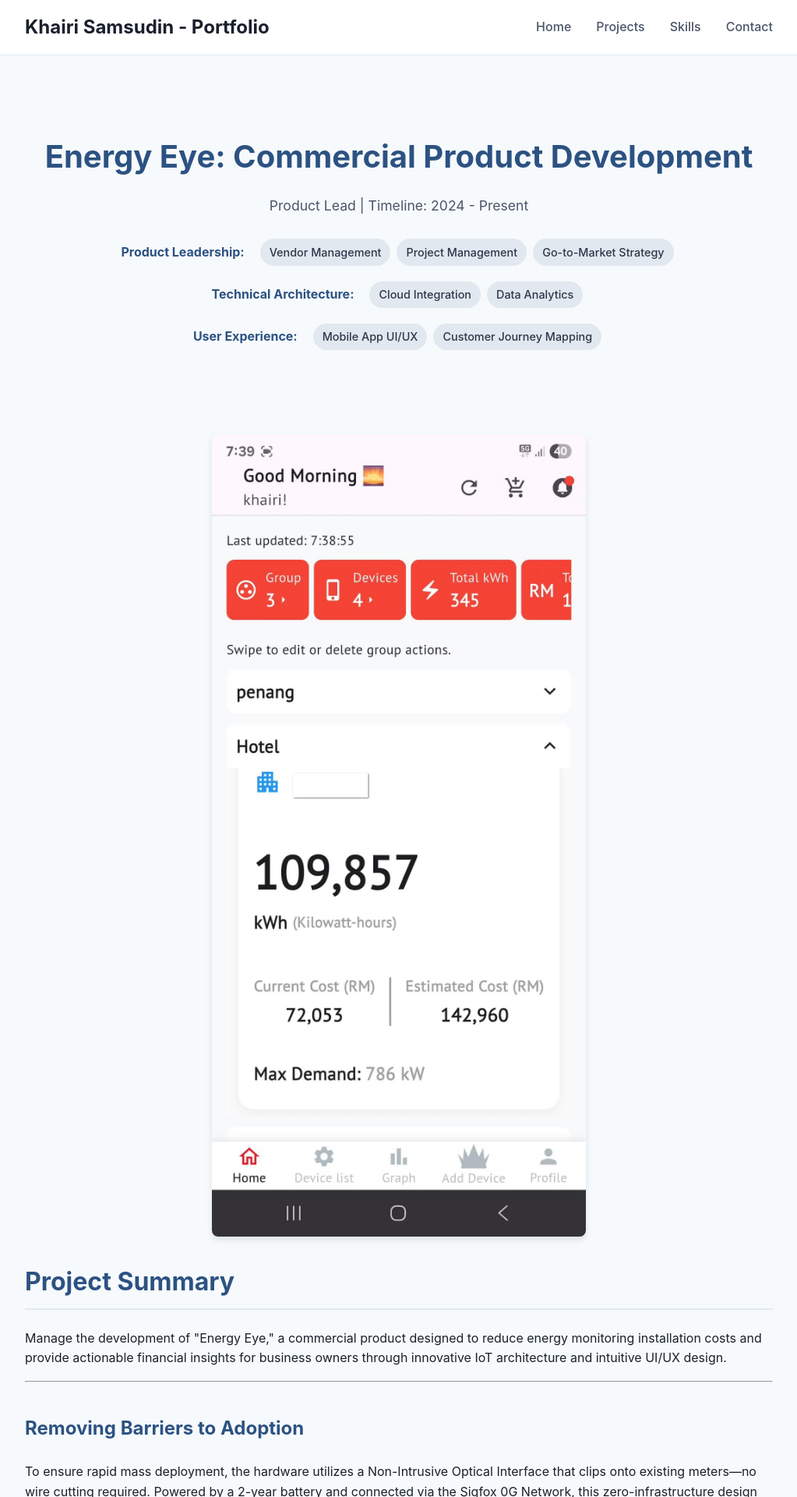
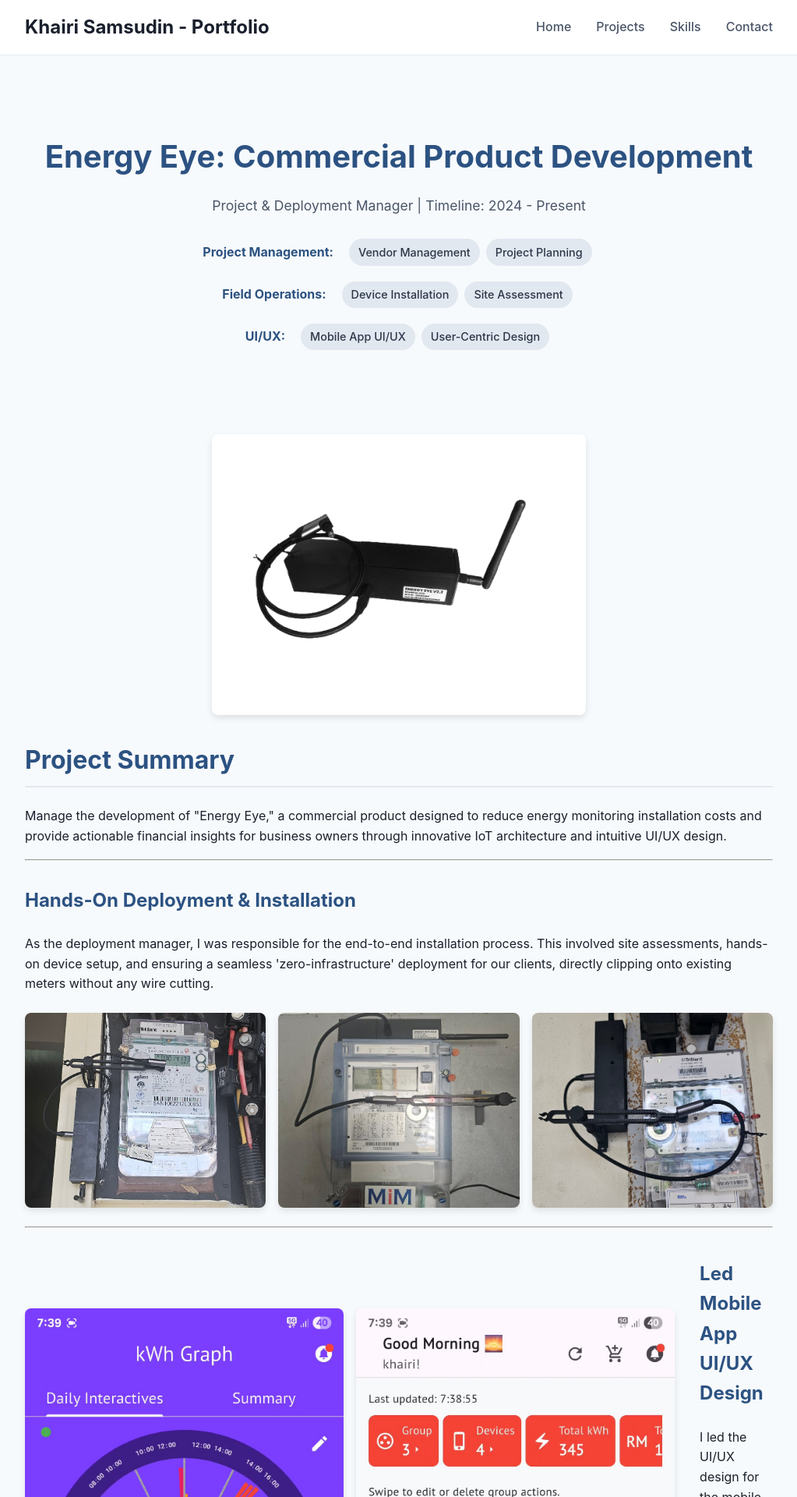
Before and after one commit to xion-xion/xion-xion.github.io, a Jekyll site: the page built from projects/project-energy-eye.html, in a window 1280 px wide. Shown: the top 1920 px of the page at 78% size, without its empty margins (128-1151 px from the left). Built offline with Jekyll 4.4.1, drawn with Linux system fonts in a browser that asks for light colours; some of the changed text lies outside the part shown.

Commit message:
Refactor: Update Energy Eye project page and styles

```diff
--- a/assets/css/style.css
+++ b/assets/css/style.css
@@ -573,3 +573,24 @@
         grid-template-columns: 1fr;
     }
 }
+
+/* App Gallery for Project Pages */
+.app-gallery {
+    display: grid;
+    grid-template-columns: repeat(2, 1fr);
+    gap: 1rem;
+    margin-bottom: 1rem;
+    align-items: center;
+}
+
+.app-gallery img {
+    width: 100%;
+    border-radius: 8px;
+    box-shadow: 0 4px 8px rgba(0,0,0,0.1);
+}
+
+@media (max-width: 480px) {
+    .app-gallery {
+        grid-template-columns: 1fr;
+    }
+}
--- a/projects/project-energy-eye.html
+++ b/projects/project-energy-eye.html
@@ -5,29 +5,28 @@
 
 <section class="project-hero">
     <h1>Energy Eye: Commercial Product Development</h1>
-    <p class="role">Product Lead | Timeline: 2024 - Present</p>
+    <p class="role">Project & Deployment Manager | Timeline: 2024 - Present</p>
     <div class="tech-stack-display">
         <div class="tech-stack-row">
-            <span class="tech-label">Product Leadership:</span>
+            <span class="tech-label">Project Management:</span>
             <span class="tech-tag">Vendor Management</span>
-            <span class="tech-tag">Project Management</span>
-            <span class="tech-tag">Go-to-Market Strategy</span>
+            <span class="tech-tag">Project Planning</span>
         </div>
         <div class="tech-stack-row">
-            <span class="tech-label">Technical Architecture:</span>
-            <span class="tech-tag">Cloud Integration</span>
-            <span class="tech-tag">Data Analytics</span>
+            <span class="tech-label">Field Operations:</span>
+            <span class="tech-tag">Device Installation</span>
+            <span class="tech-tag">Site Assessment</span>
         </div>
         <div class="tech-stack-row">
-            <span class="tech-label">User Experience:</span>
+            <span class="tech-label">UI/UX:</span>
             <span class="tech-tag">Mobile App UI/UX</span>
-            <span class="tech-tag">Customer Journey Mapping</span>
+            <span class="tech-tag">User-Centric Design</span>
         </div>
     </div>
 </section>
 
 <div class="project-feature-image">
-    <img src="{{ site.baseurl }}/assets/images/energy-eye/app2.jpg" alt="Energy Eye Dashboard Summary" style="max-width: 50%; display: block; margin: 0 auto;">
+    <img src="{{ site.baseurl }}/assets/images/energy-eye/device.jpg" alt="Energy Eye standalone monitoring unit" style="max-width: 50%; display: block; margin: 0 auto;">
 </div>
 
 <section class="project-content-grid">
@@ -37,12 +36,8 @@
 
         <hr>
 
-        <div class="feature-row">
-            <div class="feature-text">
-                <h3>Removing Barriers to Adoption</h3>
-                <p>To ensure rapid mass deployment, the hardware utilizes a Non-Intrusive Optical Interface that clips onto existing meters—no wire cutting required. Powered by a 2-year battery and connected via the Sigfox 0G Network, this zero-infrastructure design eliminates the need for local WiFi or external power, reducing installation time by 90%.</p>
-            </div>
-        </div>
+        <h3>Hands-On Deployment & Installation</h3>
+        <p>As the deployment manager, I was responsible for the end-to-end installation process. This involved site assessments, hands-on device setup, and ensuring a seamless 'zero-infrastructure' deployment for our clients, directly clipping onto existing meters without any wire cutting.</p>
         <div class="installation-grid">
             <div class="install-card">
                 <img src="{{ site.baseurl }}/assets/images/energy-eye/install.jpg" alt="Energy meter installation example 1">
@@ -57,26 +52,25 @@
 
         <hr>
 
-        <div class="feature-row feature-row--reverse">
-            <div class="feature-image">
-                <img src="{{ site.baseurl }}/assets/images/energy-eye/device.jpg" alt="Energy Eye standalone monitoring unit">
+        <div class="feature-row">
+            <div class="app-gallery">
+                <img src="{{ site.baseurl }}/assets/images/energy-eye/app1.jpg" alt="Energy Eye mobile app graph visualization">
+                <img src="{{ site.baseurl }}/assets/images/energy-eye/app2.jpg" alt="Energy Eye Dashboard Summary">
             </div>
             <div class="feature-text">
-                <h3>Vendor Coordination & Quality Control</h3>
-                <p>Managed the end-to-end hardware development lifecycle across external vendors. I defined strict technical requirements for a 'Zero-Infrastructure' device, pushing for a 2-year battery life and standalone connectivity to ensure the product was scalable for mass market deployment.</p>
+                <h3>Led Mobile App UI/UX Design</h3>
+                <p>I led the UI/UX design for the mobile application, focusing on translating complex energy data into actionable financial insights for business owners. The goal was to create an intuitive interface that clearly visualized cost savings, such as the 'Peak vs. Off-Peak' usage, empowering users to make informed decisions.</p>
             </div>
         </div>
 
         <hr>
 
         <div class="feature-row">
-            <div class="feature-image">
-                <img src="{{ site.baseurl }}/assets/images/energy-eye/app1.jpg" alt="Energy Eye mobile app graph visualization">
-            </div>
             <div class="feature-text">
-                <h3>Designing for Business Value</h3>
-                <p>Led the UI/UX design phase for the mobile application. I focused on translating raw engineering data (kWh) into financial insights (Cost per Day) that business owners could actually use. I designed the 'Peak vs. Off-Peak' visualization to help users identify specific times to cut costs.</p>
+                <h3>Vendor Coordination & Project Management</h3>
+                <p>A core part of my role was managing the project plan and coordinating with external hardware vendors. I ensured that device quality met our strict requirements for battery life and connectivity, and that project milestones were delivered on time to support our go-to-market strategy.</p>
             </div>
         </div>
+
     </div>
 </section>
```
